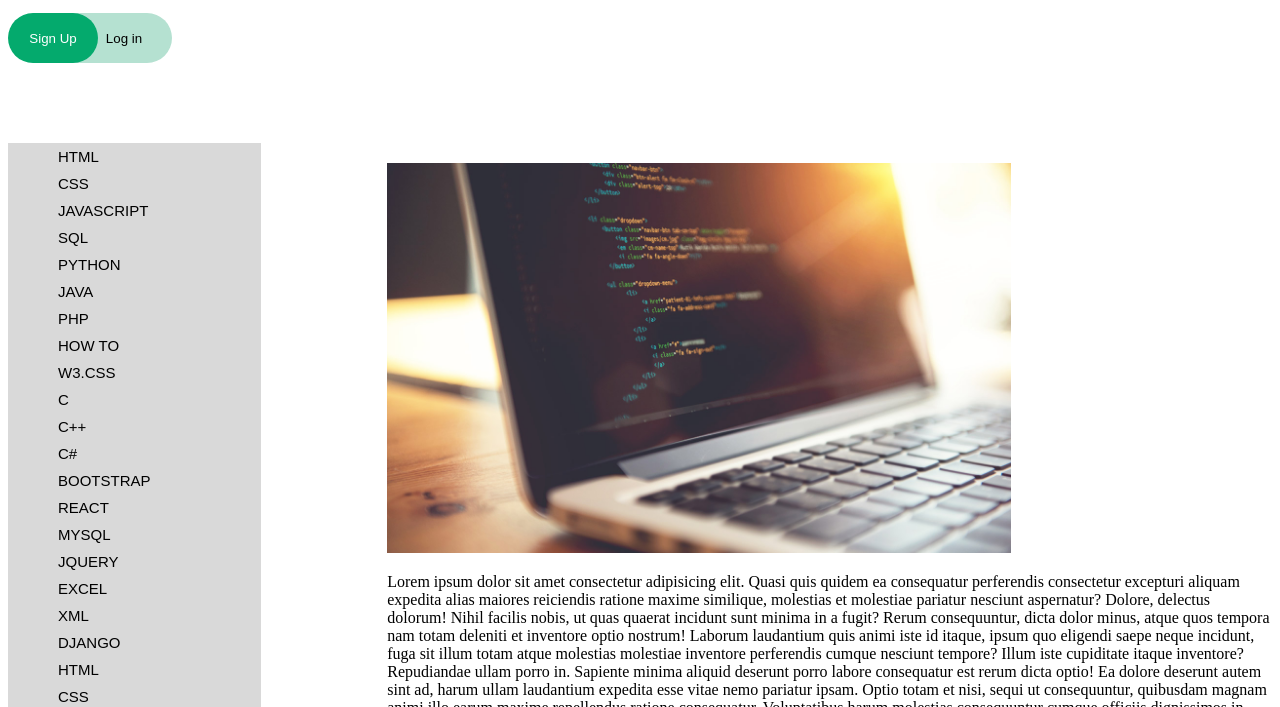
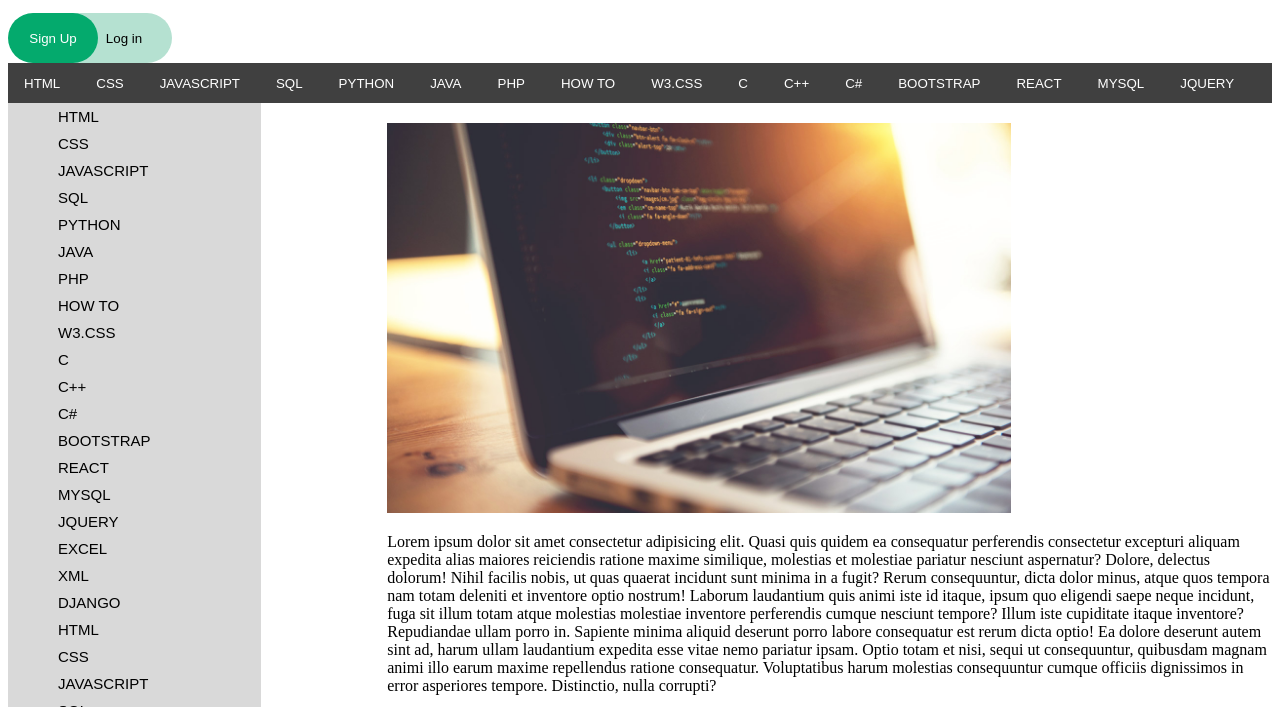
Before and after one commit to abdulrehmansheikh9339/Web-Assignment, a plain HTML site: page index.html in a window 1280 px wide. Shown: the part 91-798 px from the top of the page. Drawn offline with Linux system fonts and the light colour scheme.

Commit message:
Update style.css

```diff
--- a/style.css
+++ b/style.css
@@ -1,5 +1,3 @@
-section{
-    position: sticky;
 
 nav{
     margin: 0;
```
